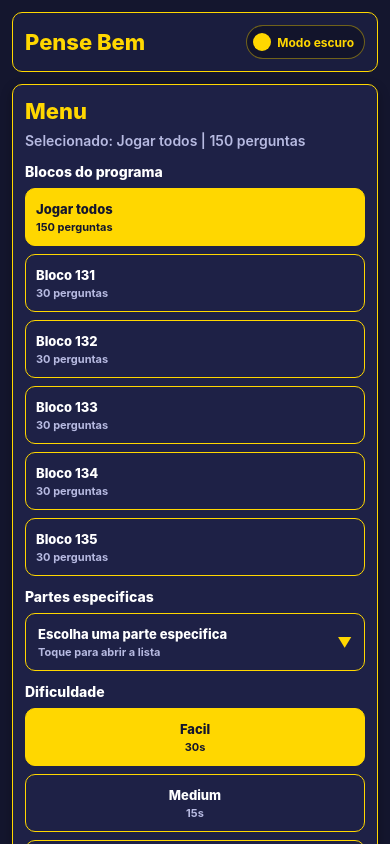
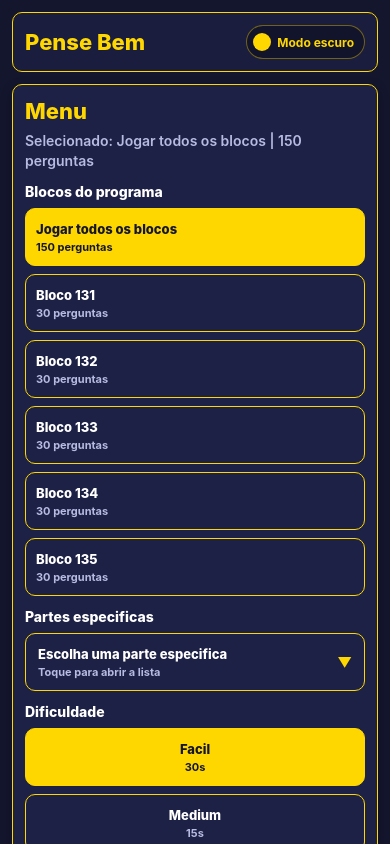
Before and after one commit to Luis5Felipe/penseBem, a React Native app: screen / in a window 390 px wide. Built offline with nearby package versions, Linux system fonts and the light colour scheme.

Commit message:
Pequenos ajustes de sintaxe

```diff
--- a/src/components/game-screen.tsx
+++ b/src/components/game-screen.tsx
@@ -116,7 +116,7 @@ function buildQuestions(): GameQuestion[] {
 
 const questions = buildQuestions();
 
-const allQuestionsSet = { id: 'all', label: 'Jogar todos', questionCount: questions.length };
+const allQuestionsSet = { id: 'all', label: 'Jogar todos os blocos', questionCount: questions.length };
 
 const programSets = gameData.programas.map((programa) => {
   const code = programa.codigo_acesso.join(' ');
@@ -269,8 +269,7 @@ export default function GameScreen() {
   const selectedSectionSet = sectionSets.find((set) => set.id === selectedQuestionSetId);
 
   useEffect(() => {
-    if (screen !== 'game') return;
-    if (gameStatus !== 'playing') return;
+    if (screen !== 'game' || gameStatus !== 'playing') return;
 
     const interval = setInterval(() => {
       setTimeLeft((prev) => {
```
